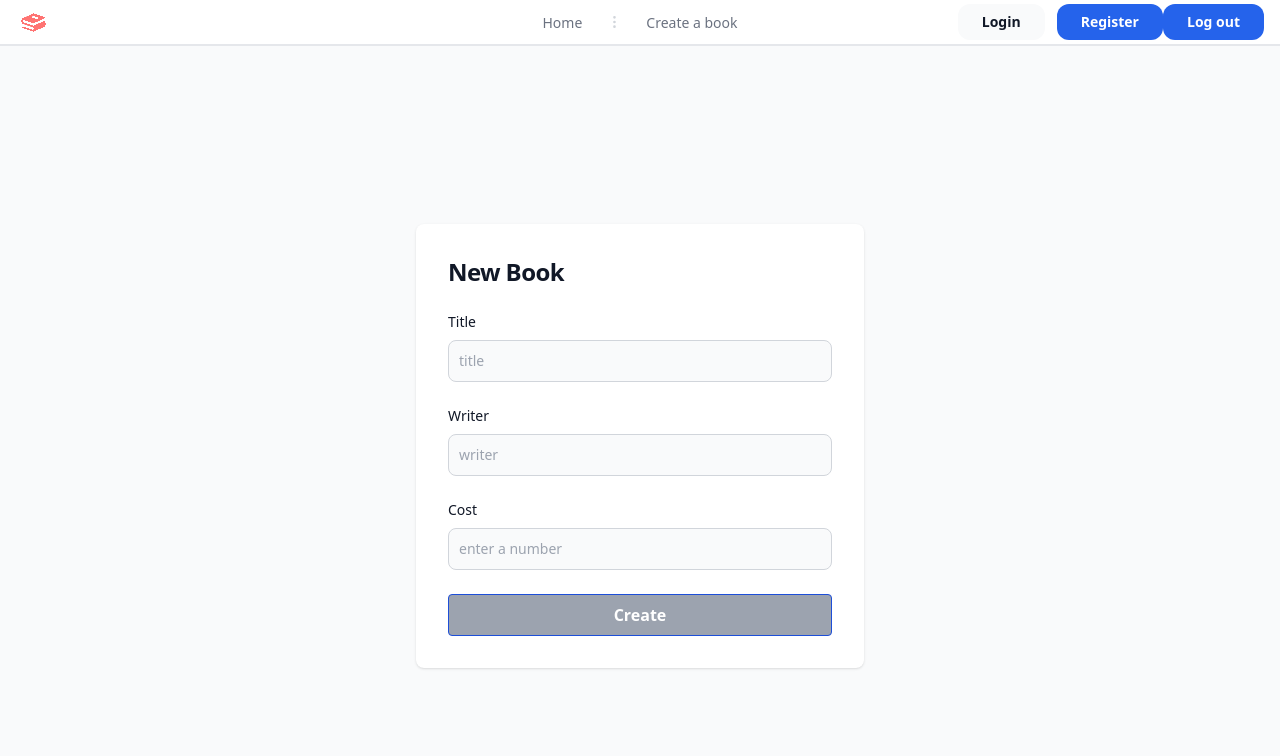
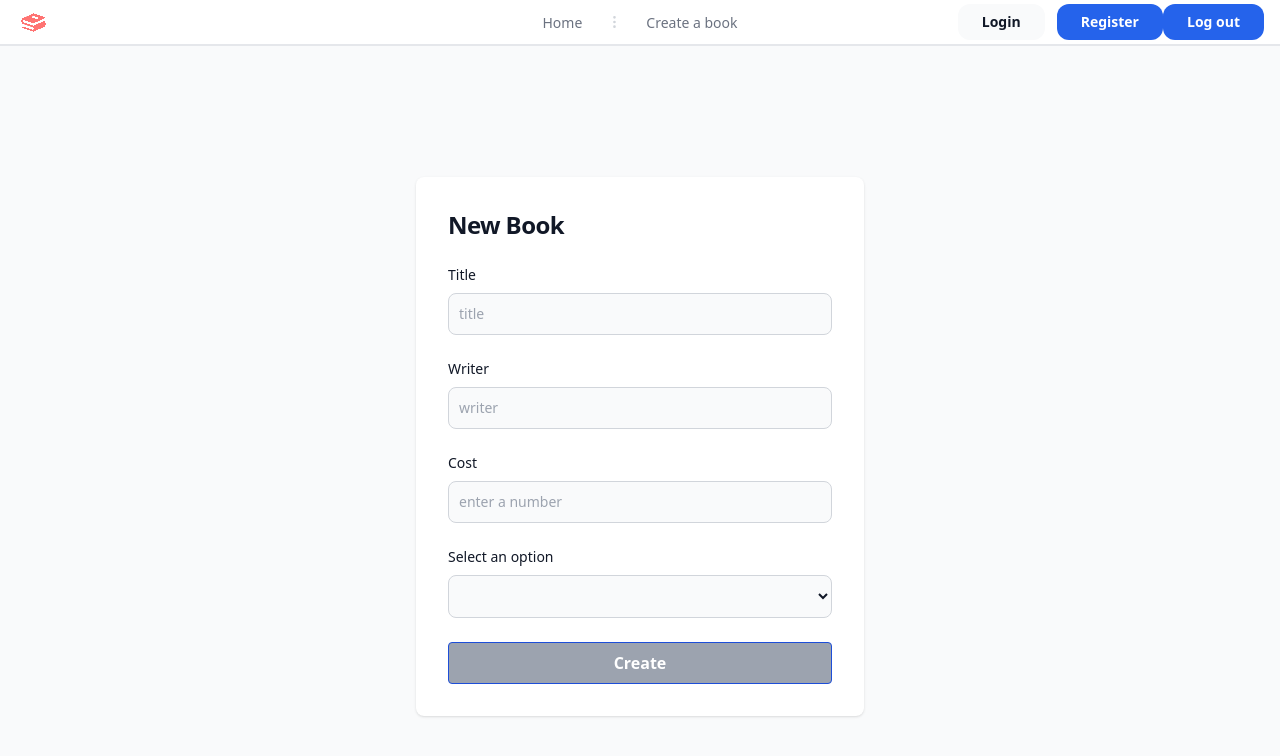
Before and after one commit to SBNZ-CETA/bookstore-web, an Angular app: page /create in a window 1280 px wide. Shown: the top 756 px of the page. Built offline with nearby package versions, Linux system fonts and the light colour scheme.

Commit message:
Refactored book creating and view

```diff
--- a/angular.json
+++ b/angular.json
@@ -94,5 +94,8 @@
         }
       }
     }
+  },
+  "cli": {
+    "analytics": false
   }
 }
--- /dev/null
+++ b/src/app/modules/books/BookCategory.ts
@@ -0,0 +1,5 @@
+export enum BookCategory {
+    EDUCATION,
+    FICTION,
+    ROMANCE,
+}
--- a/src/app/modules/books/book-create/book-create.component.html
+++ b/src/app/modules/books/book-create/book-create.component.html
@@ -5,7 +5,7 @@
               <h1 class="text-xl font-bold leading-tight tracking-tight text-gray-900 md:text-2xl">
                   New Book
               </h1>
-              <form class="space-y-4 md:space-y-6" action="#">
+              <div class="space-y-4 md:space-y-6" action="#">
                   <div>
                       <label for="title" class="block mb-2 text-sm font-medium text-gray-900 ">Title</label>
 					  <input type="text" name="title" [formControl]="titleControl" [(ngModel)]="book.title" id="title" placeholder="title" class="bg-gray-50 border border-gray-300 text-gray-900 sm:text-sm rounded-lg focus:ring-primary-600 focus:border-primary-600 block w-full p-2.5 light:bg-gray-700 light:border-gray-600 light:placeholder-gray-400 light:text-white light:focus:ring-blue-500 light:focus:border-blue-500">
@@ -19,10 +19,18 @@
                       <label for="cost" class="block mb-2 text-sm font-medium text-gray-900 light:text-white">Cost</label>
                       <input type="number" min="0" [formControl]="costControl" [(ngModel)]="book.cost" name="cost" id="cost" class="bg-gray-50 border border-gray-300 text-gray-900 sm:text-sm rounded-lg focus:ring-primary-600 focus:border-primary-600 block w-full p-2.5 light:bg-gray-700 light:border-gray-600 light:placeholder-gray-400 light:text-white light:focus:ring-blue-500 light:focus:border-blue-500" placeholder="enter a number">
                   </div>
+                  <div>
+                    <label for="countries" class="block mb-2 text-sm font-medium text-gray-900 dark:text-white">Select an option</label>
+                    <select id="countries" [(ngModel)]="category" class="bg-gray-50 border border-gray-300 text-gray-900 text-sm rounded-lg focus:ring-blue-500 focus:border-blue-500 block w-full p-2.5 dark:bg-gray-700 dark:border-gray-600 dark:placeholder-gray-400 dark:text-white dark:focus:ring-blue-500 dark:focus:border-blue-500">
+                    <option value="Education">Education</option>
+                    <option value="Fiction">Fiction</option>
+                    <option value="Romance">Romance</option>
+                    </select>
+                  </div>
 				  <button (click)="createBook()" [disabled]="!validateFields()" class="w-full bg-blue-500 disabled:bg-gray-400 content-center hover:bg-blue-700 text-white font-bold py-2 px-4 border border-blue-700 rounded">
   Create
 </button>
-              </form>
+</div>
           </div>
       </div>
   </div>
--- a/src/app/modules/books/book-create/book-create.component.ts
+++ b/src/app/modules/books/book-create/book-create.component.ts
@@ -3,6 +3,7 @@ import { FormControl, Validators } from '@angular/forms';
 import { Router } from '@angular/router';
 import { BooksServiceService } from '../books-service.service';
 import { Book, BookCreate } from '../model';
+import { BookCategory } from '../BookCategory';
 
 @Component({
   selector: 'app-book-create',
@@ -17,9 +18,12 @@ export class BookCreateComponent {
     private router: Router
   ) {}
 
+  public category:string = '';
   public titleControl = new FormControl<string>('', Validators.required);
 	public writerControl = new FormControl<string>('', Validators.required);
 	public costControl = new FormControl<number>(0, {nonNullable: true});
+  public categoryControl = new FormControl<string>('', Validators.required);
+
 
   public validateFields() {
     return this.titleControl.valid &&
@@ -27,7 +31,18 @@ export class BookCreateComponent {
       this.costControl.valid;
   }
 
+  private setCategory() {
+    if(this.category==='Education'){
+      this.book.category = BookCategory.EDUCATION;
+    }else if(this.category==='Fiction'){
+      this.book.category = BookCategory.FICTION;
+    }else if(this.category==='Romance'){
+      this.book.category = BookCategory.ROMANCE;
+    }
+  }
+
   public createBook() {
+    this.setCategory();
     this.bookService.createBook(this.book).subscribe(() => {
       alert('Successfully Created');
       this.router.navigate(['/']);
--- a/src/app/modules/books/books-view/books-view.component.html
+++ b/src/app/modules/books/books-view/books-view.component.html
@@ -22,6 +22,10 @@
                                     class="py-3 px-6 text-xs font-medium tracking-wider text-left text-gray-700 uppercase light:text-gray-400">
                                     Cost
                                 </th>
+                                <th scope="col"
+                                    class="py-3 px-6 text-xs font-medium tracking-wider text-left text-gray-700 uppercase light:text-gray-400">
+                                    Category
+                                </th>
                             </tr>
                         </thead>
                                 <tbody class="bg-white divide-y divide-gray-200 light:bg-gray-800 light:divide-gray-700">
@@ -38,6 +42,9 @@
                                         <td
                                             class="py-4 px-6 text-sm font-medium text-gray-900 whitespace-nowrap light:text-white">
                                           {{book.cost}}</td>
+                                          <td
+                                            class="py-4 px-6 text-sm font-medium text-gray-900 whitespace-nowrap light:text-white">
+                                          {{book.category.toString()}}</td>
                                     </tr>
                                 </tbody>
                             </table>
--- a/src/app/modules/books/model.ts
+++ b/src/app/modules/books/model.ts
@@ -1,7 +1,10 @@
+import { BookCategory } from "./BookCategory";
+
 export interface BookCreate {
   title: string;
   writer: string;
   cost: number;
+  category: BookCategory;
 }
 
 export interface Book extends BookCreate {
```
